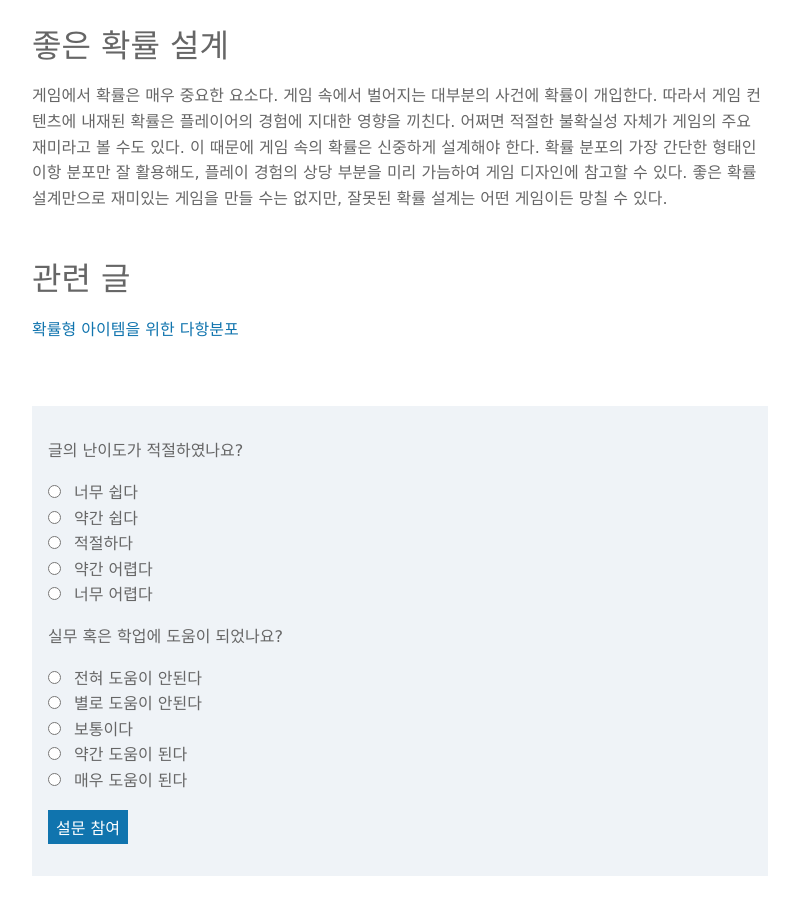
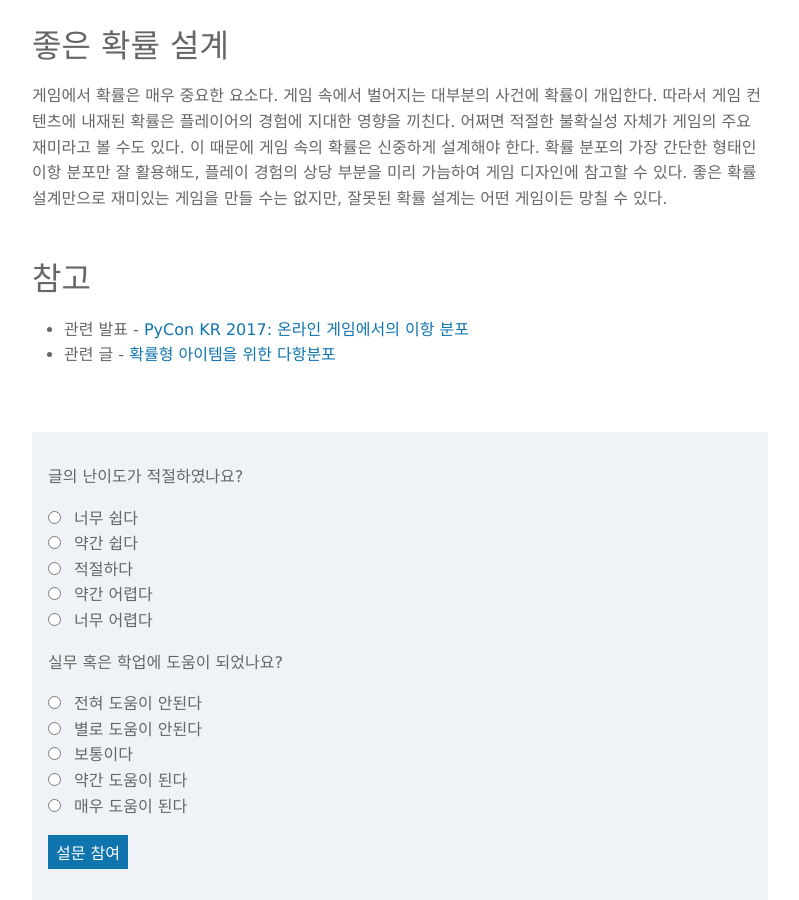
Before and after one commit to boxnwhiskr/boxnwhiskr.github.io, a Jekyll site: the page built from _posts/2015-05-21-binomial_dist_in_games.markdown, in a window 1280 px wide and 900 px high, scrolled down 12876 px. Shown: the whole window, without its empty margins (240-1039 px from the left). Built offline with Jekyll 4.4.1, drawn with Linux system fonts in a browser that asks for light colours; nearby versions of some CDN libraries; some web fonts are replaced; formulas are drawn with MathJax 3.

Commit message:
Add related video clip

```diff
--- a/_posts/2015-05-21-binomial_dist_in_games.markdown
+++ b/_posts/2015-05-21-binomial_dist_in_games.markdown
@@ -398,6 +398,8 @@ failure <- c(0, 0, 0, 0, 0, 0, -1, -1, -1, -2)
 확률 분포의 가장 간단한 형태인 이항 분포만 잘 활용해도, 플레이 경험의 상당 부분을 미리 가늠하여 게임 디자인에 참고할 수 있다.
 좋은 확률 설계만으로 재미있는 게임을 만들 수는 없지만, 잘못된 확률 설계는 어떤 게임이든 망칠 수 있다.
 
-# 관련 글
 
-[확률형 아이템을 위한 다항분포](/2015/06/04/multinomial_dist_for_gachas.html)
+# 참고
+
+*   관련 발표 - [PyCon KR 2017: 온라인 게임에서의 이항 분포](https://youtu.be/X-5E3KP4PHs)
+*   관련 글 - [확률형 아이템을 위한 다항분포](/2015/06/04/multinomial_dist_for_gachas.html)
```
